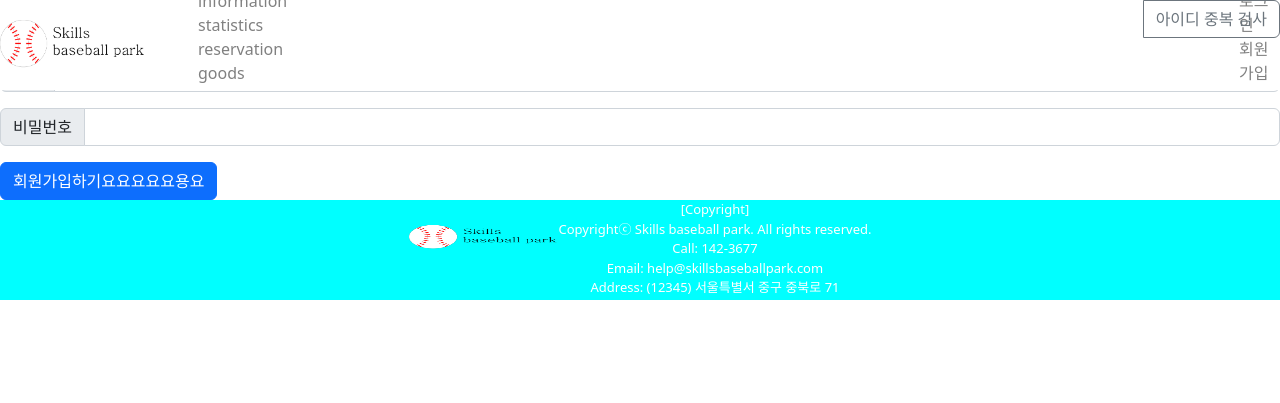
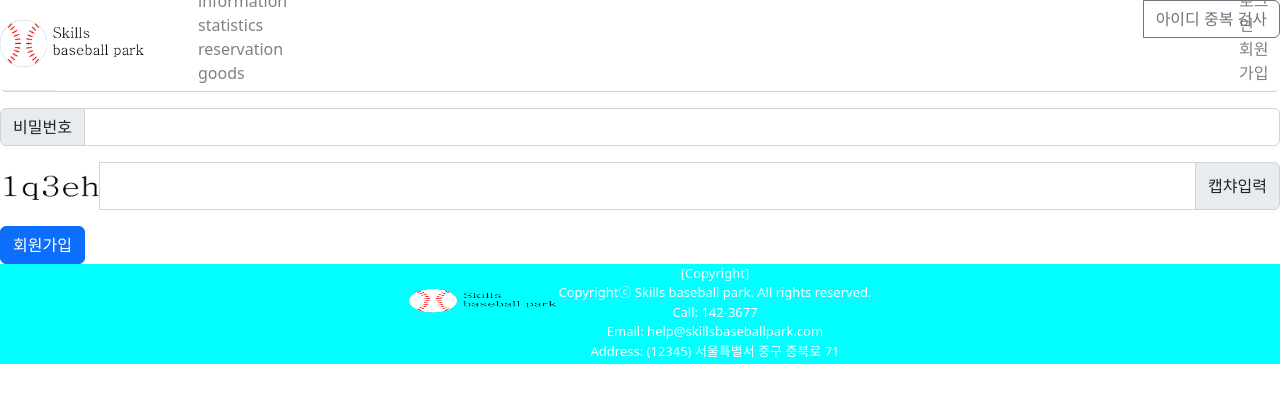
Before and after one commit to Cho-Inseong/0304, a PHP site: page /sign_up in a window 1280 px wide. Shown: the top 403 px of the page. Run offline with PHP 8.4, Linux system fonts and the light colour scheme.

Commit message:
captcha 기능 만들기

```diff
--- a/pages/sign_up.php
+++ b/pages/sign_up.php
@@ -1,17 +1,25 @@
 <?php
+session_start();
+$_SESSION['captcha'] = '1q3eh';
+
 if ($_SERVER["REQUEST_METHOD"] == "POST") {
     $username = $_POST["username"];
     $name = $_POST["name"];
     $password = $_POST["password"];
-
+    $captcha = $_POST["captcha"];
+    if ($captcha === $_SESSION['captcha']) {
         try{
             $sql = "INSERT INTO users (user_name, name, password) VALUES (?,?,?)";
             $stmt = $pdo->prepare($sql);
             $stmt->execute([$username, $name, $password]);
-        echo "<script>alert('회원가입이 성공적으로 마무리 되었다')</script>";
+            echo "<script>alert('회원가입이 성공적으로 마무리 되었다')\
+            </script>";
             header("Location: /");
         } catch (PDOException $e) {
             echo $e->getMessage();
+        }
+    } else {
+        echo "<script>alert('캡챠 인증번호가 틀렸습니다.')</script>";
     }
 }
 ?>
@@ -41,7 +49,12 @@ if ($_SERVER["REQUEST_METHOD"] == "POST") {
                 <span class="input-group-text" id="addon-wrapping">비밀번호</span>
                 <input type="password" class="form-control" placeholder="" aria-label="Example text with button addon" aria-describedby="button-addon1" name="password">
             </div>
-            <button id="disabledbutton" type="submit" class="btn btn-primary" >회원가입하기요요요요요용요</button>
+            <div class="input-group mb-3 capcha">
+                <img src="../captcha.png" alt="" style="width: 100px; margin-top: 10px; margin-bottom:10px" >
+                <input type="text" class="form-control" placeholder="" aria-label="Example text with button addon" aria-describedby="button-addon1" name="captcha" maxlength="5">
+                <span class="input-group-text" id="addon-wrapping">캡챠입력</span>
+            </div>
+            <button id="disabledbutton" type="submit" class="btn btn-primary">회원가입</button>
         </form>
     </main>
     <?php include("./component/footer.php") ?>
```
Also changed, not shown: captcha.png (added). Lines whose indentation alone changed are shown as unchanged.
